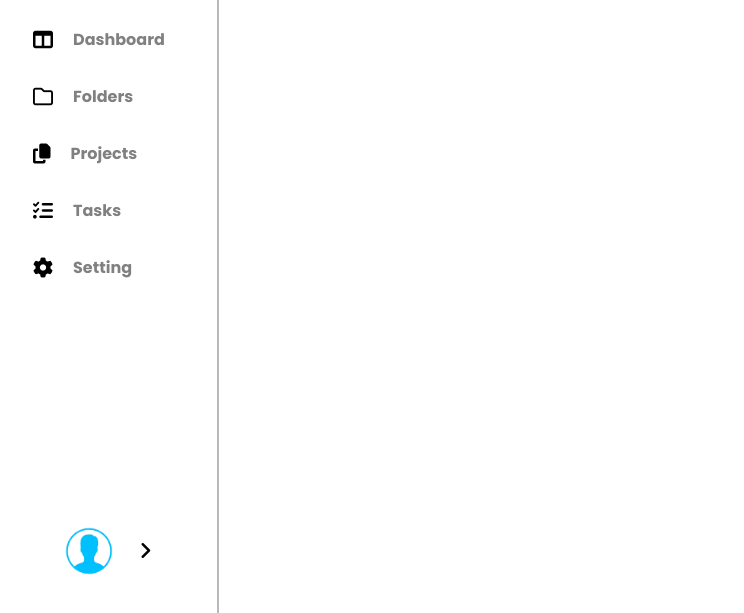
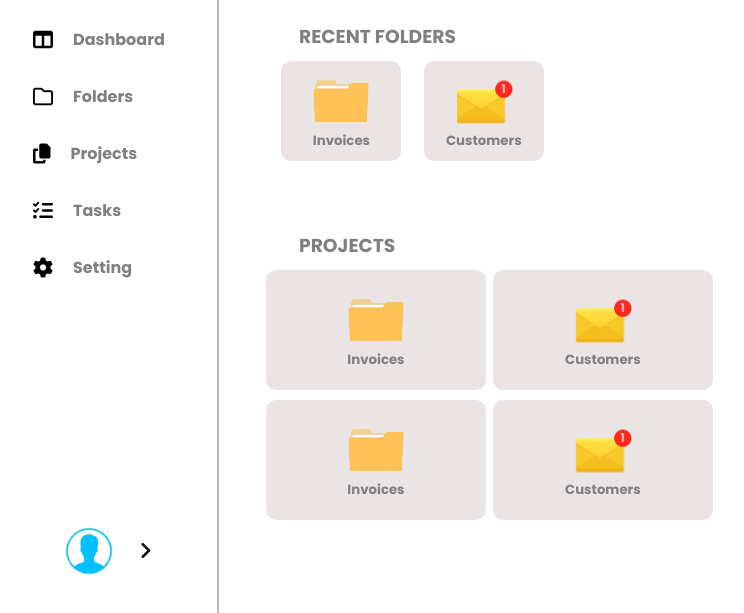
Before and after one commit to AhsanNazir181/Lab_2_Exercise, a plain HTML site: page index.html in a window 1280 px wide. Shown: the part 63-676 px from the top of the page, without its empty margins (3-747 px from the left). Drawn offline with Linux system fonts and the light colour scheme.

Commit message:
This is my second branch called main_content(Ahsan)

```diff
--- a/index.css
+++ b/index.css
@@ -81,3 +81,201 @@
   height: 1.5px;
   background-color: rgb(189, 184, 184);
 }
+
+.main_hero {
+  margin-left: 80px;
+  width: 40%;
+  margin-top: 85px;
+}
+
+.main_content h3 {
+  font-family: "Poppins", serif;
+  font-weight: 700;
+  font-style: normal;
+  color: grey;
+  margin-left: 40px;
+}
+.dashboard {
+  display: flex;
+}
+.folder_boxes {
+  margin-top: 10px;
+  display: flex;
+  text-align: center;
+  justify-content: space-evenly;
+  width: 60%;
+}
+.bx1 {
+  background-color: rgb(234, 228, 228);
+  display: flex;
+  flex-direction: column;
+  justify-content: center;
+  align-items: center;
+  height: 100px;
+  width: 120px;
+  border-radius: 10px;
+  font-family: "Poppins", serif;
+  font-weight: 700;
+  font-style: normal;
+  color: grey;
+  cursor: pointer;
+}
+.bx1:hover {
+  box-shadow: 5px 5px 5px 5px rgba(136, 131, 131, 0.3);
+}
+.bx2 {
+  background-color: rgb(234, 228, 228);
+  cursor: pointer;
+  display: flex;
+  flex-direction: column;
+  justify-content: center;
+  align-items: center;
+  height: 100px;
+  width: 120px;
+  border-radius: 10px;
+  font-family: "Poppins", serif;
+  font-weight: 700;
+  font-style: normal;
+  color: grey;
+}
+.bx2:hover {
+  box-shadow: 5px 5px 5px 5px rgba(136, 131, 131, 0.3);
+}
+.bx1 img {
+  width: 60px;
+  height: 60px;
+}
+.bx2 img {
+  width: 60px;
+  height: 60px;
+}
+/* for main_content/projects */
+.main_content_2 h3 {
+  font-family: "Poppins", serif;
+  font-weight: 700;
+  font-style: normal;
+  color: grey;
+  margin-left: 40px;
+  margin-top: 70px;
+}
+.folder_boxes_2 {
+  margin-top: 10px;
+  display: flex;
+  text-align: center;
+  justify-content: space-evenly;
+  width: 90%;
+}
+.bx1_2 {
+  /* border: 2px solid red; */
+  background-color: rgb(234, 228, 228);
+  display: flex;
+  flex-direction: column;
+  justify-content: center;
+  align-items: center;
+  height: 120px;
+  width: 220px;
+  border-radius: 10px;
+  font-family: "Poppins", serif;
+  font-weight: 700;
+  font-style: normal;
+  color: grey;
+  cursor: pointer;
+}
+.bx1_2:hover {
+  box-shadow: 5px 5px 5px 5px rgba(136, 131, 131, 0.3);
+}
+.bx2_2 {
+  background-color: rgb(234, 228, 228);
+  cursor: pointer;
+  display: flex;
+  flex-direction: column;
+  justify-content: center;
+  align-items: center;
+  height: 120px;
+  width: 220px;
+  border-radius: 10px;
+  font-family: "Poppins", serif;
+  font-weight: 700;
+  font-style: normal;
+  color: grey;
+}
+.bx2_2:hover {
+  box-shadow: 5px 5px 5px 5px rgba(136, 131, 131, 0.3);
+}
+.bx1_2 img {
+  /* border: 2px solid red; */
+  width: 60px;
+  height: 60px;
+}
+.bx2_2 img {
+  /* border: 2px solid red; */
+  width: 60px;
+  height: 60px;
+}
+.twoboxes_flex {
+  /* border: 2px solid red; */
+  height: 70%;
+  position: relative;
+}
+/* second portion of project   */
+
+.second_folder_boxes_2 {
+  /* border: 2px solid black; */
+  margin-top: 10px;
+  display: flex;
+  text-align: center;
+  justify-content: space-evenly;
+  width: 90%;
+}
+.second_bx1_2 {
+  /* border: 2px solid red; */
+  background-color: rgb(234, 228, 228);
+  display: flex;
+  flex-direction: column;
+  justify-content: center;
+  align-items: center;
+  height: 120px;
+  width: 220px;
+  border-radius: 10px;
+  font-family: "Poppins", serif;
+  font-weight: 700;
+  font-style: normal;
+  color: grey;
+  cursor: pointer;
+}
+.second_bx1_2:hover {
+  box-shadow: 5px 5px 5px 5px rgba(136, 131, 131, 0.3);
+}
+.second_bx2_2 {
+  background-color: rgb(234, 228, 228);
+  cursor: pointer;
+  display: flex;
+  flex-direction: column;
+  justify-content: center;
+  align-items: center;
+  height: 120px;
+  width: 220px;
+  border-radius: 10px;
+  font-family: "Poppins", serif;
+  font-weight: 700;
+  font-style: normal;
+  color: grey;
+}
+.second_bx2_2:hover {
+  box-shadow: 5px 5px 5px 5px rgba(136, 131, 131, 0.3);
+}
+.second_bx1_2 img {
+  /* border: 2px solid red; */
+  width: 60px;
+  height: 60px;
+}
+.second_bx2_2 img {
+  /* border: 2px solid red; */
+  width: 60px;
+  height: 60px;
+}
+.second_twoboxes_flex {
+  /* border: 2px solid red; */
+  height: 70%;
+  position: relative;
+}
--- a/index.html
+++ b/index.html
@@ -46,6 +46,51 @@
         </div>
         <div class="divider"></div>
       </div>
+      <!-- for main content/recent folders -->
+      <div class="main_hero">
+        <div class="main_content">
+          <h3>RECENT FOLDERS</h3>
+          <div class="folder_boxes">
+            <div class="bx1">
+              <img src="./images/folder1.png" alt="error loading" />
+              <h5>Invoices</h5>
+            </div>
+            <article class="bx2">
+              <img src="./images/folder2.png" alt="error loading" />
+              <h5>Customers</h5>
+            </article>
+          </div>
+        </div>
+        <!-- for main content/projects -->
+        <div class="twoboxes_flex">
+          <div class="main_content_2">
+            <h3>PROJECTS</h3>
+            <div class="folder_boxes_2">
+              <div class="bx1_2">
+                <img src="./images/folder1.png" alt="error loading" />
+                <h5>Invoices</h5>
+              </div>
+              <article class="bx2_2">
+                <img src="./images/folder2.png" alt="error loading" />
+                <h5>Customers</h5>
+              </article>
+            </div>
+          </div>
+          <!-- second portion of project  -->
+          <div class="second_main_content_2">
+            <div class="second_folder_boxes_2">
+              <div class="second_bx1_2">
+                <img src="./images/folder1.png" alt="error loading" />
+                <h5>Invoices</h5>
+              </div>
+              <article class="second_bx2_2">
+                <img src="./images/folder2.png" alt="error loading" />
+                <h5>Customers</h5>
+              </article>
+            </div>
+          </div>
+        </div>
+      </div>
     </div>
   </body>
 </html>
```
Also changed, not shown: images/P.png (added), images/T.png (added), images/folder1.png (added), images/folder2.png (added), images/s.png (added).
